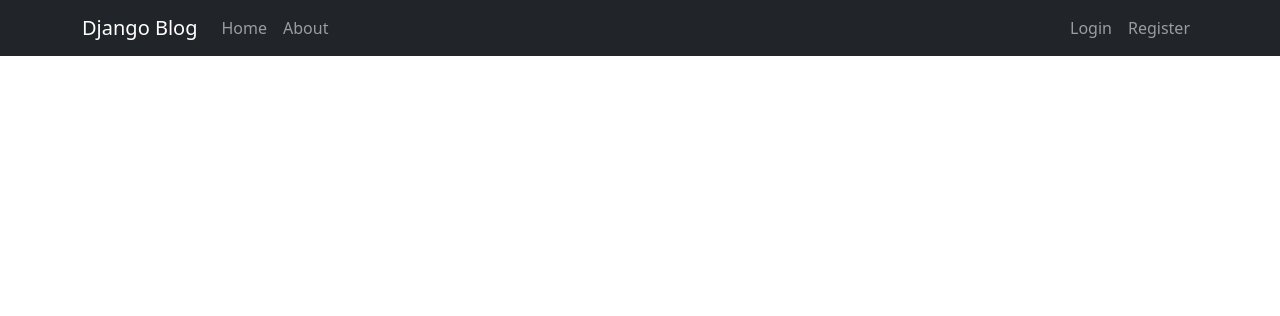
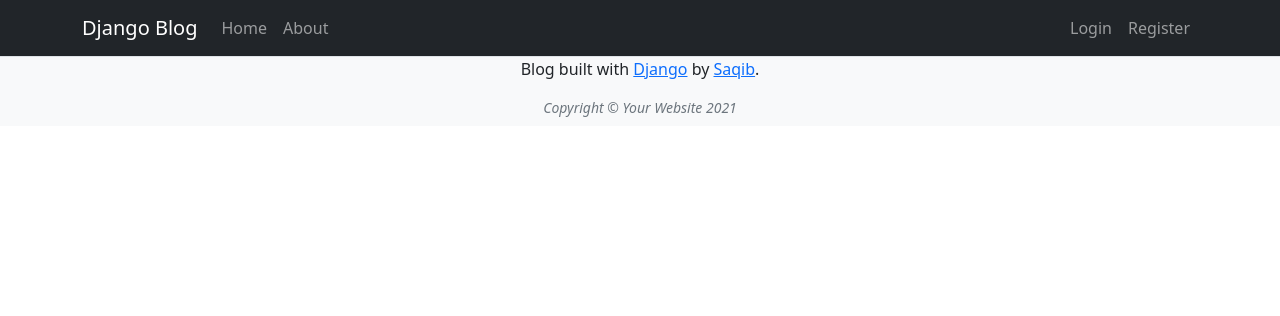
Before and after one commit to saqe/Blog-With-Django, a Django app: page / in a window 1280 px wide. Shown: the top 316 px of the page. Run offline with Django 3.2, Linux system fonts and the light colour scheme; data that the repository does not hold is empty; some libraries are stand-ins or nearby versions.

Commit message:
📦 Added Footer

```diff
--- a/core/templates/html/bootstrap_base.html
+++ b/core/templates/html/bootstrap_base.html
@@ -64,7 +64,8 @@
       </div>
     </main>
 
-    <!-- Bootstrap Javascript CDN -->
-    <script src="https://cdn.jsdelivr.net/npm/bootstrap@5.0.0-beta3/dist/js/bootstrap.bundle.min.js"></script>
+
+    {% include "html/widget/footer.html" %}
+
   </body>
 </html>
--- /dev/null
+++ b/core/templates/html/widget/footer.html
@@ -0,0 +1,14 @@
+<!-- Footer -->
+<footer class="border-top blog-footer text-center bg-light pb-2">
+    <div class="container px-4 px-lg-5">
+        <div class="row gx-4 gx-lg-5 justify-content-center">
+            <div class="col-md-10 col-lg-8 col-xl-7">
+                <p>Blog built with <a href="https://www.djangoproject.com/">Django</a> by <a href="https://github.com/saqe">Saqib</a>.</p>
+                <div class="small text-muted fst-italic">Copyright © Your Website 2021</div>
+            </div>
+        </div>
+    </div>
+</footer>
+
+<!-- Bootstrap Javascript CDN -->
+<script src="https://cdn.jsdelivr.net/npm/bootstrap@5.0.0-beta3/dist/js/bootstrap.bundle.min.js"></script>
```
